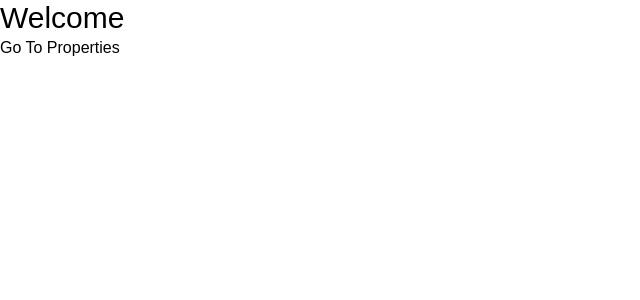
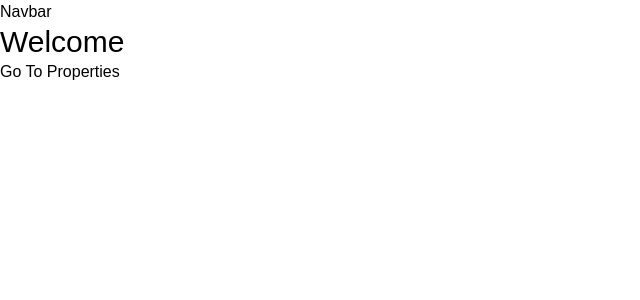
Before and after one commit to NtonBala/property-pulse, a Next.js app: page / in a window 1280 px wide. Shown: the top 300 px of the page, without its empty margins (0-640 px from the left). Built offline with nearby package versions, Linux system fonts and the light colour scheme.

Commit message:
Add Navbar component to app layout

```diff
--- a/app/layout.jsx
+++ b/app/layout.jsx
@@ -1,3 +1,4 @@
+import Navbar from '@/components/Navbar';
 import '@/assets/styles/globals.css';
 
 export const metadata = {
@@ -10,6 +11,8 @@ const MainLayout = ({ children }) => {
   return (
     <html>
       <body>
+        <Navbar />
+
         <main>{children}</main>
       </body>
     </html>
--- /dev/null
+++ b/components/Navbar.jsx
@@ -0,0 +1,5 @@
+const Navbar = () => {
+  return <div>Navbar</div>;
+};
+
+export default Navbar;
```
